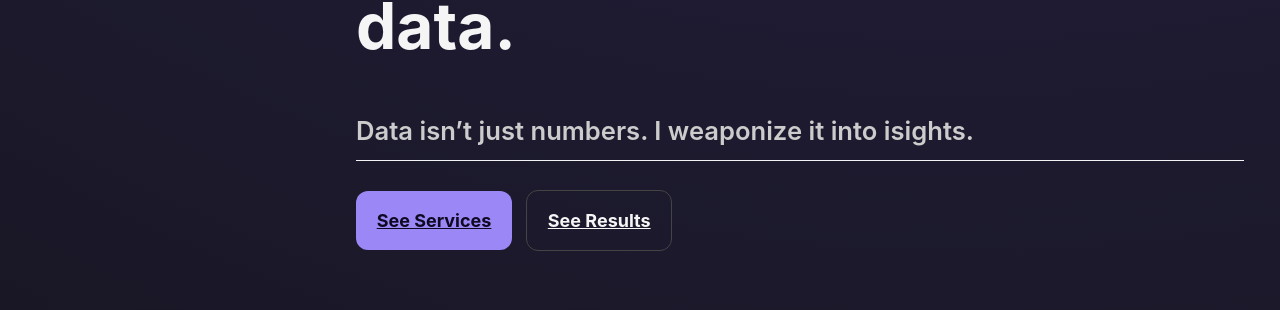
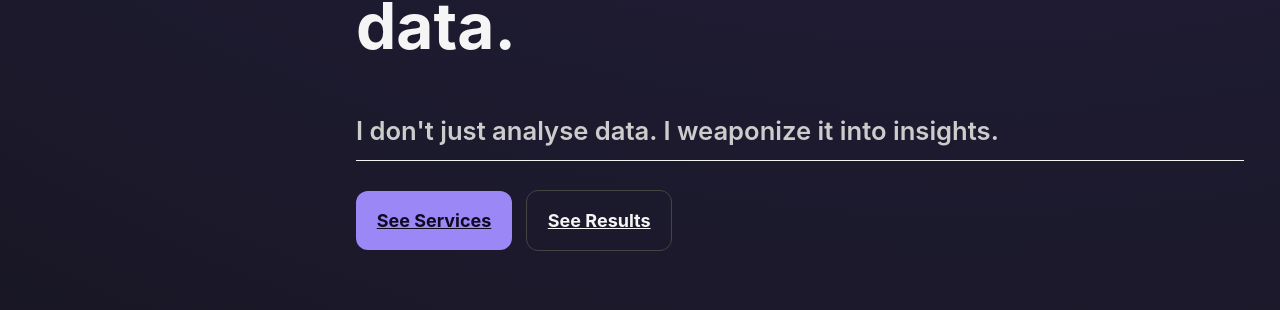
Before and after one commit to amanvalera/amanvalera.github.io, a Jekyll site: the page built from _pages/about.md, in a window 1280 px wide. Shown: the part 2536-2846 px from the top of the page. Built offline with Jekyll 4.4.1, drawn with Linux system fonts in a browser that asks for light colours; some web fonts are replaced; a script that is not in the unit is left out.

Commit message:
Update about.md

```diff
--- a/_pages/about.md
+++ b/_pages/about.md
@@ -221,7 +221,7 @@ footer.site-footer {
   <div class="content-wrap">
     <div class="kicker">AMAN VALERA</div>
     <h1>Reimagining the future through the language of data.</h1>
-    <h2>Data isn’t just numbers. I weaponize it into isights.</h2>
+    <h2>I don't just analyse data. I weaponize it into insights.</h2>
     <div style="margin-top:1.6rem;">
       <a class="cta cta-primary" href="#services">See Services</a>
       <a class="cta cta-ghost" href="#impact">See Results</a>
```
